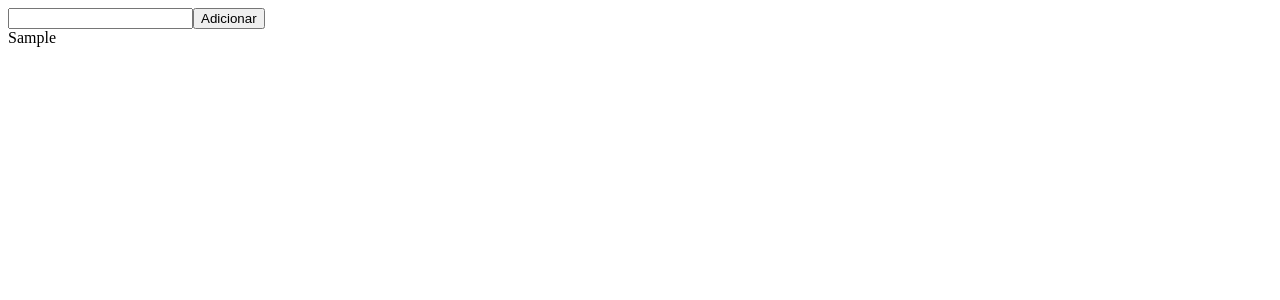
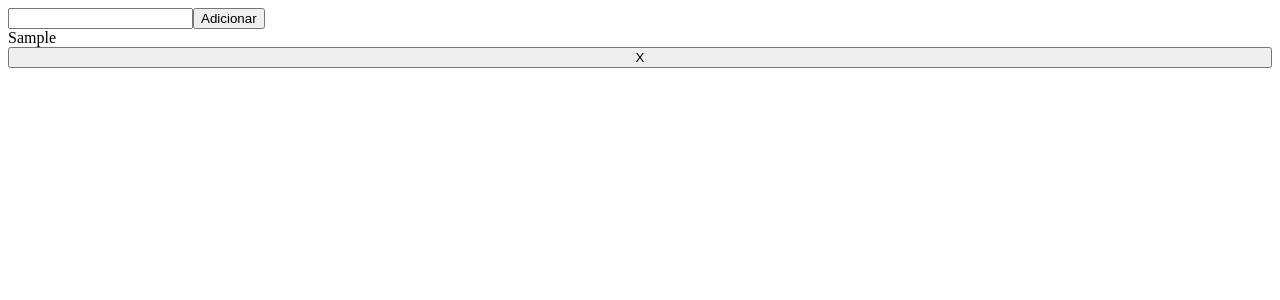
Before and after one commit to kauakirchner/drag-and-drop-todo-list, a React (Vite) app: page / in a window 1280 px wide. Both pictures are taken after typing "Sample" into the empty fields and a click on the button "Adicionar". Shown: the top 300 px of the page. Built offline with nearby package versions, Linux system fonts and the light colour scheme.

Commit message:
Adding function that removes to dos

```diff
--- a/src/components/pages/Todo.jsx
+++ b/src/components/pages/Todo.jsx
@@ -1,30 +1,36 @@
-import React, { useState, useEffect } from "react";
+import React, { useState } from "react";
 import { Container } from "../../styles/components/styles";
 
 const Todo = () => {
-    const [todos, setTodos] = useState('');
+    const [inputValueTodos, setInputValueTodos] = useState('');
     const [allTodos, setAllTodos] = useState([]);
 
     const addTodo = () => {
-        setAllTodos([...allTodos,todos]);
-        setTodos('');
+        setAllTodos([...allTodos,{value: inputValueTodos, id: new Date().valueOf()}]);
+        setInputValueTodos('');
+    }
+
+    const removeTodo = (idTodo) => {
+        const filteredTodos = allTodos.filter(todo => todo.id !== idTodo);
+        setAllTodos(filteredTodos);
     }
 
     return (
         <Container>
             <div className="inpt-group">
-                <input type="text" value={todos} onChange={event => setTodos(event.target.value)} />
+                <input type="text" value={inputValueTodos} onChange={event => setInputValueTodos(event.target.value)} />
                 <button onClick={addTodo}>Adicionar</button>
             </div>
             {allTodos.length > 0 ? (
                 allTodos.map(todo => (
-                    <Container key={todo}>
-                        { todo }
+                    <Container key={todo.id}>
+                        { todo.value }
+                        <button onClick={() => removeTodo(todo.id)}>X</button>
                     </Container>
                 ))
             ) : (
                 <Container>
-                    Não há to dos cadastrados
+                    Não há todos cadastrados
                 </Container>
             )}
         </Container>
```
